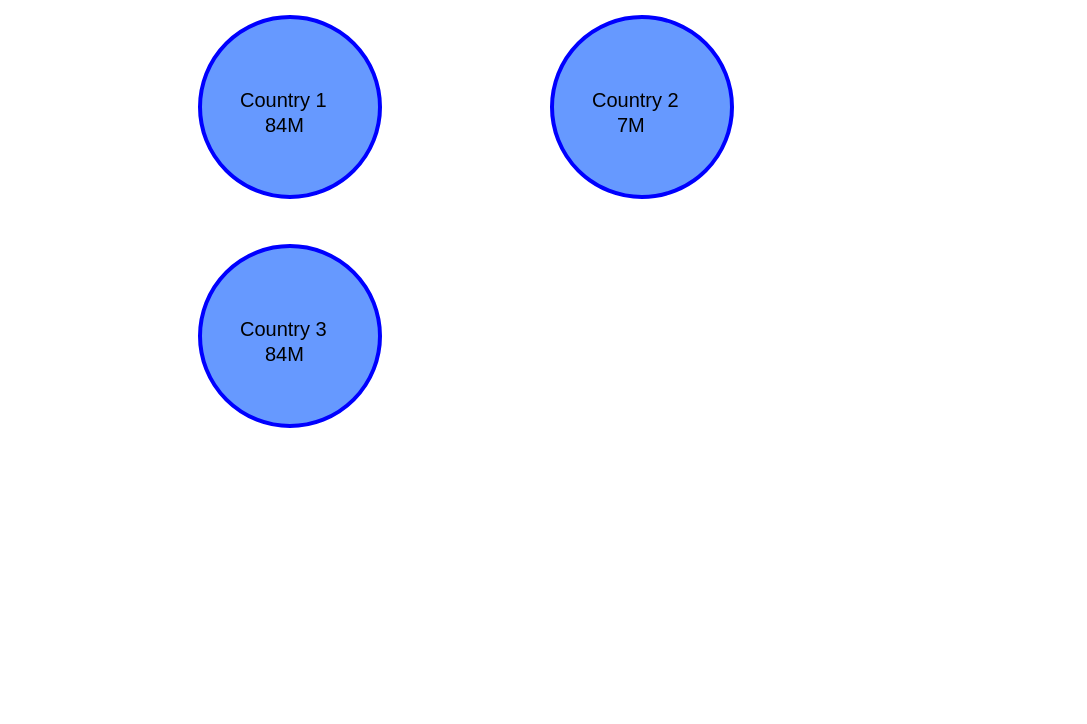
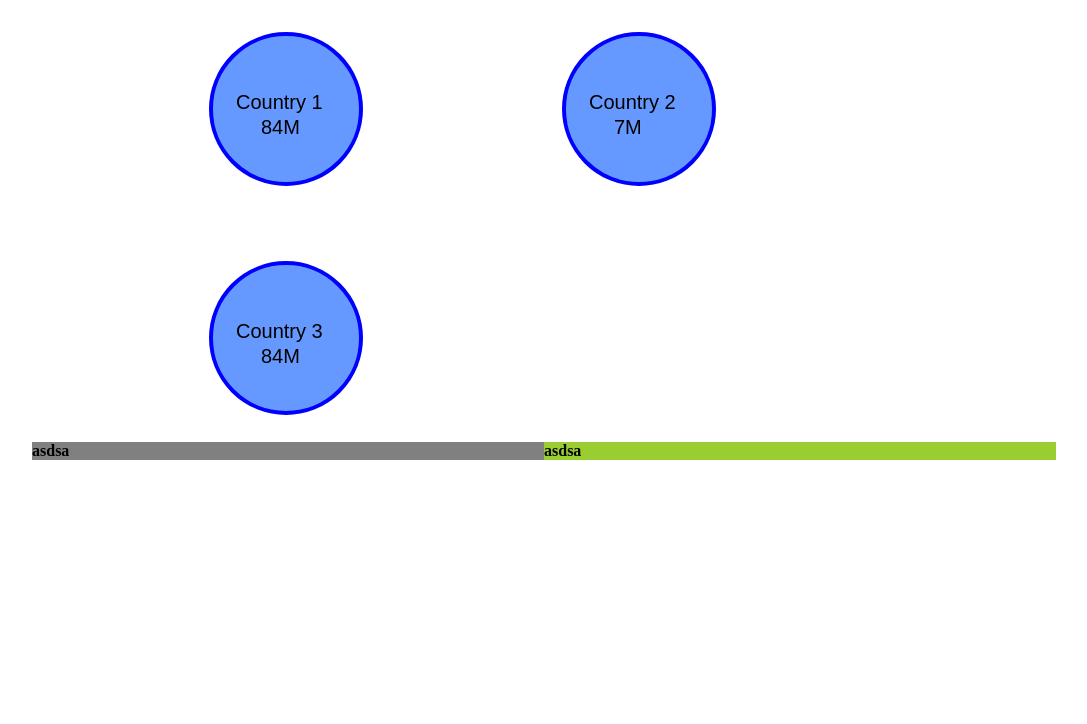
Before and after one commit to renannprado/chart_example, a plain HTML site: page index.html in a window 1280 px wide. Shown: the part 76-800 px from the top of the page, without its empty margins (96-1183 px from the left). Drawn offline with nearby package versions, Linux system fonts and the light colour scheme; some packages are replaced by stand-ins of ours.

Commit message:
Adding two new controllers: BarCharController and InformationTableController

```diff
--- a/css/style.css
+++ b/css/style.css
@@ -3,9 +3,14 @@
     Author     : Renann
 */
 
+* {
+    margin: 0;
+    padding: 0;
+}
+
 #encloserDiv {
     width: 80%;
-    margin: 0 auto;
+    margin: 10px auto 0 auto;
 }
 
 nav {
@@ -41,3 +46,16 @@ nav > div > select {
     margin-left: 15%;
     margin-top: 25px;
 }
+
+#barChart {
+    display: inline-block;
+    background-color: gray;
+    width: 50%;
+}
+
+#informationTable {
+    display: inline-block;
+    background-color: yellowgreen;
+    width: 50%;
+    float: right;
+}
--- a/index.html
+++ b/index.html
@@ -27,11 +27,11 @@
             <div ng-controller="CirclesController" id="bubbleChart">
                 <sales-circle ng-repeat="report in reportData"></sales-circle>
             </div>
-            <div id="barChart">
-
+            <div ng-controller="BarChartController" id="barChart">
+                <b>asdsa</b>
             </div>
-            <div id="informationTable">
-
+            <div ng-controller="InformationTableController" id="informationTable">
+                <b>asdsa</b>
             </div>
         </div>
         <!-- putting at the end for faster page load -->
--- a/js/app.js
+++ b/js/app.js
@@ -38,7 +38,7 @@ chartExampleApp.controller("NavController", function navigationControllerFunctio
 chartExampleApp.controller("CirclesController", function circleControllerFunction($rootScope, $scope, SalesInfoFactory)
 {
     $scope.circles = { };
-    $scope.circles.radius = 90;
+    $scope.circles.radius = 75;
     $scope.circles.leftMargin = 20;
     $scope.reportData = [];
 
@@ -55,6 +55,22 @@ chartExampleApp.controller("CirclesController", function circleControllerFunctio
         {
             $scope.reportData = response.data;
         });
+    });
+});
+
+chartExampleApp.controller("BarChartController", function circleControllerFunction($rootScope, $scope, SalesInfoFactory)
+{
+    $rootScope.$on("onFinishedSelection", function(evt, params)
+    {
+        console.log(params);
+    });
+});
+
+chartExampleApp.controller("InformationTableController", function circleControllerFunction($rootScope, $scope, SalesInfoFactory)
+{
+    $rootScope.$on("onFinishedSelection", function(evt, params)
+    {
+        console.log(params);
     });
 });
 
```
